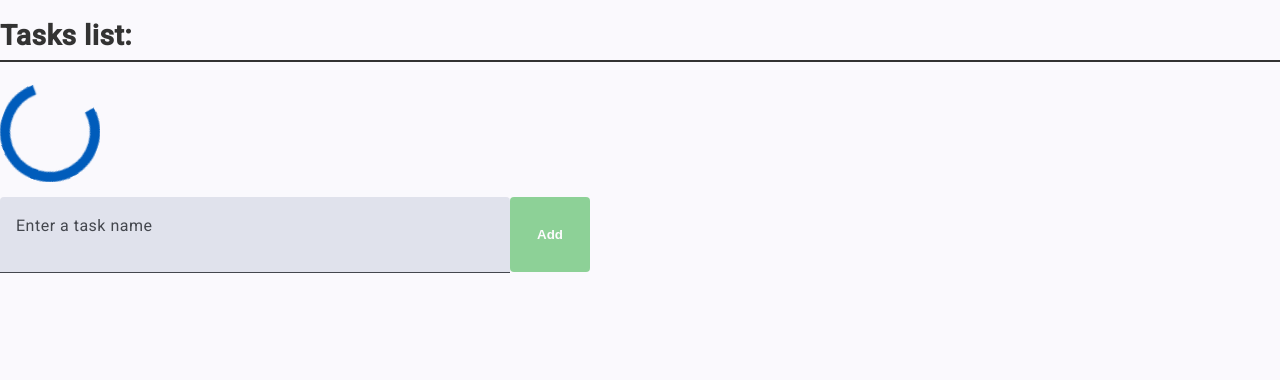
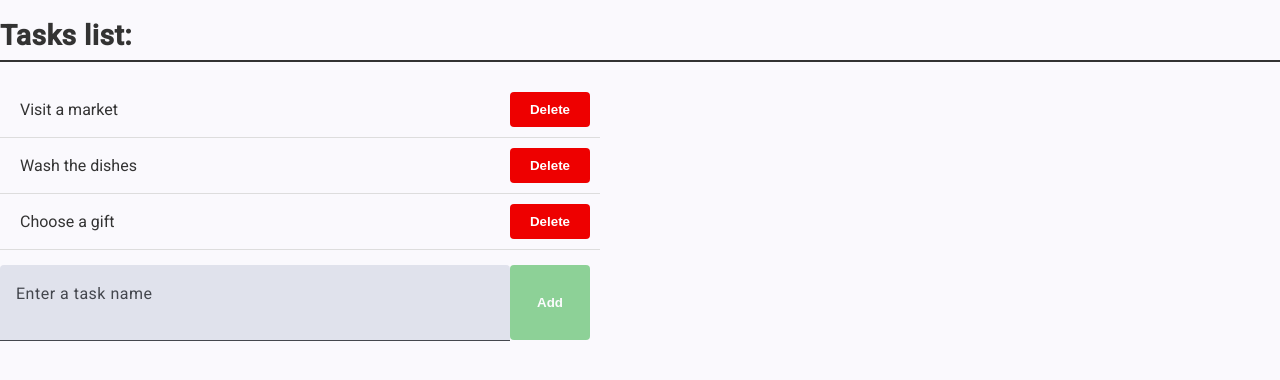
Before and after one commit to Angular-OTUS/ToDoList-VorobyevAnatoliy, an Angular app: page / in a window 1280 px wide. Shown: the top 380 px of the page. Built offline with nearby package versions, Linux system fonts and the light colour scheme.

Commit message:
reset (done at hw-3 branch)

```diff
--- a/src/app/components/to-do-list/to-do-list.html
+++ b/src/app/components/to-do-list/to-do-list.html
@@ -1,8 +1,5 @@
 <h1 class="title">Tasks list:</h1>
 <ul class="task-list">
-  @if (isLoading()) {
-    <mat-spinner/>
-  } @else {
   @for (task of tasks; track task.id) {
     <app-to-do-list-item [task]="task"
                          (deleteTaskEmitter)="deleteTask($event)"/>
@@ -10,7 +7,6 @@
     <li class="empty-task">
       <span class="empty-task--title">There is no tasks!</span>
     </li>
-    }
   }
 </ul>
 <div class="add-task">
--- a/src/app/components/to-do-list/to-do-list.ts
+++ b/src/app/components/to-do-list/to-do-list.ts
@@ -5,7 +5,6 @@ import {getNextTaskId, getTasks} from '../../services/storage';
 import {ToDoListItem} from '../to-do-list-item/to-do-list-item';
 import {MatFormField, MatInput, MatLabel} from '@angular/material/input';
 import {MatIconButton} from '@angular/material/button';
-import {MatProgressSpinner} from '@angular/material/progress-spinner';
 
 @Component({
   selector: 'app-to-do-list',
@@ -18,7 +17,6 @@ import {MatProgressSpinner} from '@angular/material/progress-spinner';
     MatFormField,
     MatLabel,
     MatIconButton,
-    MatProgressSpinner
   ],
   styleUrl: './to-do-list.css'
 })
@@ -30,13 +28,8 @@ export class ToDoList implements OnInit {
 
   newTaskTextIsEmpty = computed(() => !this.newTaskTextInput().trim())
 
-  isLoading = signal(false)
-
   ngOnInit(): void {
-    setTimeout(() => {
-      this.tasks = getTasks()
-      this.isLoading.set(true)
-    }, 500)
+    this.tasks = getTasks()
   }
 
   deleteTask(taskId: number) {
```
Lines whose indentation alone changed are shown as unchanged.
